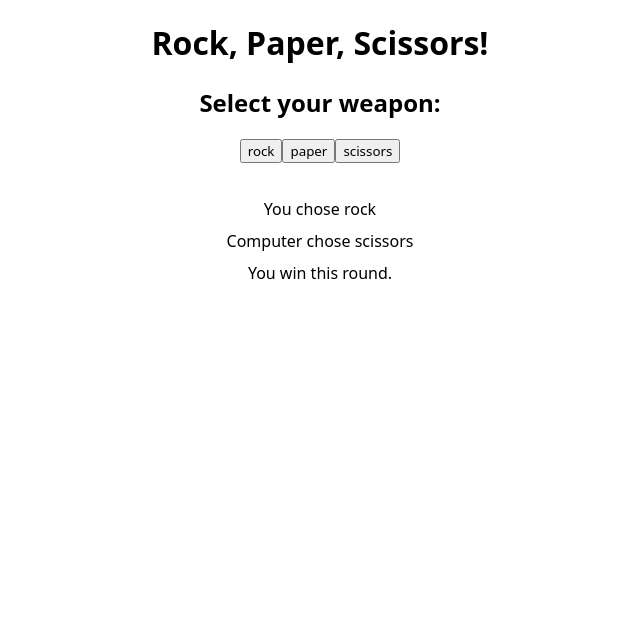
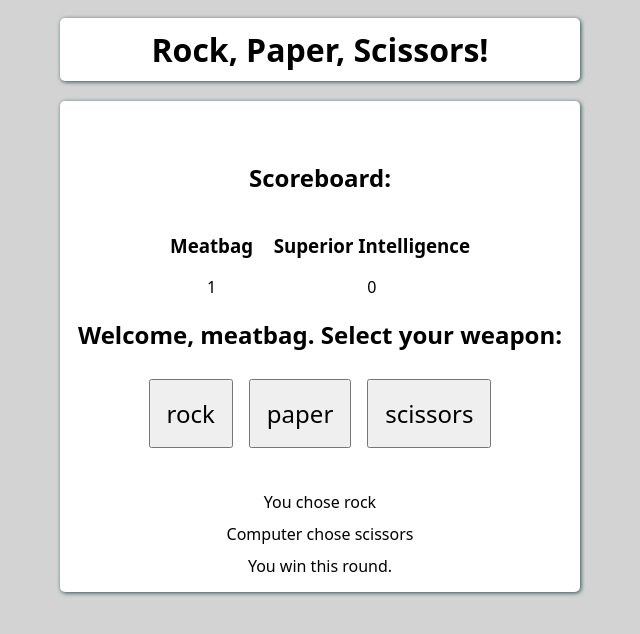
Before and after one commit to ryathom/rock-paper-scissors, a plain HTML site: page index.html in a window 1280 px wide. Both pictures are taken after a click on the button "rock". Shown: the whole page, without its empty margins (320-960 px from the left). Drawn offline with Linux system fonts and the light colour scheme.

Commit message:
Show scoreboard, gameinfo updates, restart btn

```diff
--- a/game.js
+++ b/game.js
@@ -1,5 +1,7 @@
 const choices = ['rock', 'paper', 'scissors'];
 const victorMap = new Map();
+let playerScore = 0;
+let cpuScore = 0;
 
 victorMap.set('rock', 'paper');
 victorMap.set('paper', 'scissors');
@@ -11,19 +13,31 @@ function getComputerChoice() {
 }
 
 function playRound(playerChoice, computerChoice) {
+  clearGameInfo();
+
   showInfo('You chose ' + playerChoice);
   showInfo('Computer chose ' + computerChoice);
 
   if (playerChoice === victorMap.get(computerChoice)) {
     showInfo('You win this round.');
-    return 1;
+    playerScore += 1;
   } else if (playerChoice === computerChoice) {
     showInfo('This round is a tie');
-    return 0;
   } else {
     showInfo('You lost this round.');
-    return -1;
+    cpuScore += 1;
   }
+
+  updateScoreboard();
+
+  if ((playerScore == 5) || (cpuScore == 5)) {
+    gameOver();
+  }
+}
+
+function updateScoreboard() {
+  playerScoreDisplay.textContent = playerScore;
+  cpuScoreDisplay.textContent = cpuScore;
 }
 
 function selectRock() {
@@ -49,30 +63,37 @@ function showInfo(info) {
   gameInfo.appendChild(content);
 }
 
-// function game() {
-//   //initialise score
-//   let score = 0;
+function clearGameInfo() {
+  while (gameInfo.hasChildNodes()) {
+    gameInfo.removeChild(gameInfo.lastChild);
+  }
+}
 
-//   //play 5 rounds, getting a new player choice each time
-//   for (let i = 0; i < 5; i++) {
-//     let playerChoice = prompt("Choose rock, paper, or scissors: ").toLowerCase();
-//     let computerChoice = getComputerChoice();
+function gameOver() {
+  showInfo(" ");
+  if (playerScore == 5) {
+    showInfo("Against all odds, you have defeated the machine.");
+    showInfo("There's no way you'll do it again, though.");
+  } else {
+    showInfo("You are no match for the Superior Intelligence.");
+    showInfo("Dare to try again, mortal?");
+  }
 
-//     let roundResult = playRound(playerChoice, computerChoice)
-//     score += roundResult;
-//   }
+  const replay = document.createElement('button');
+  replay.classList.add('replay');
+  replay.textContent = 'RESTART';
+  replay.addEventListener('click', playAgain);
 
-//   //check score and declare winner
-//   if (score > 0) {
-//     console.log("You are victorious!");
-//   } else if (score === 0) {
-//     console.log("It's a tie.");
-//   } else {
-//     console.log("You have been defeated.");
-//   }
-// }
+  gameInfo.appendChild(replay);
+}
 
-// game();
+function playAgain() {
+  playerScore = 0;
+  cpuScore = 0;
+
+  updateScoreboard();
+  clearGameInfo();
+}
 
 const rockButton = document.querySelector('.rock');
 const paperButton = document.querySelector('.paper');
@@ -80,7 +101,11 @@ const scissorsButton = document.querySelector('.scissors');
 
 const gameInfo = document.querySelector('.gameinfo');
 const scoreBoard = document.querySelector('.scoreboard');
+const playerScoreDisplay = document.querySelector('.player-score-number');
+const cpuScoreDisplay = document.querySelector('.cpu-score-number');
 
 rockButton.addEventListener('click', selectRock);
 paperButton.addEventListener('click', selectPaper);
 scissorsButton.addEventListener('click', selectScissors);
+
+updateScoreboard();
--- a/index.html
+++ b/index.html
@@ -10,13 +10,27 @@
 </head>
 <body>
   <h1>Rock, Paper, Scissors!</h1>
-  <h2>Select your weapon:</h2>
-  <div>
-    <button class="rock">rock</button>
-    <button class="paper">paper</button>
-    <button class="scissors">scissors</button>
+  <div class="gamespace">
+    <div class="scoreboard">
+      <h2>Scoreboard:</h2>
+      <div class="scoreboard-area">
+        <div class="player-score">
+          <h3>Meatbag</h3>
+          <div class="player-score-number"></div>
+        </div>
+        <div class="cpu-score">
+          <h3>Superior Intelligence</h3>
+          <div class="cpu-score-number"></div>
+        </div>
+      </div>
+    </div>
+    <h2>Welcome, meatbag. Select your weapon:</h2>
+    <div class="buttons">
+      <button class="rock">rock</button>
+      <button class="paper">paper</button>
+      <button class="scissors">scissors</button>
+    </div>
+    <div class="gameinfo"></div>
   </div>
-  <div class="gameinfo"></div>
-  <div class="scoreboard"></div>
 </body>
 </html>
--- a/styles.css
+++ b/styles.css
@@ -1,13 +1,36 @@
 * {
-  font-family: system-ui, -apple-system, BlinkMacSystemFont, 'Segoe UI', Roboto, Oxygen, Ubuntu, Cantarell, 'Open Sans', 'Helvetica Neue', sans-serif
+  font-family: system-ui, -apple-system, BlinkMacSystemFont, 'Segoe UI', Roboto, Oxygen, Ubuntu, Cantarell, 'Open Sans', 'Helvetica Neue', sans-serif;
+}
+
+body {
+  background-color: lightgrey;
+  display: flex;
+  flex-direction: column;
+  align-items: center;
+}
+
+.gamespace {
+  display: flex;
+  flex-direction: column;
+  align-items: center;
 }
 
 div,h1,h2 {
   display: flex;
   justify-content: center;
+  align-items: center;
 }
 
-.gameinfo {
+h1,.gamespace {
+  background-color: white;
+  box-shadow: 1px 1px 4px 0px darkslategrey;
+  border-radius: 5px;
+  padding: 10px;
+  margin: 10px;
+  width: 500px;
+}
+
+.gameinfo,.scoreboard {
   display: flex;
   flex-direction: column;
   justify-content: space-between;
@@ -15,6 +38,39 @@ div,h1,h2 {
   margin-top: 30px;
 }
 
+.scoreboard-area {
+  display: flex;
+  justify-content: space-between;
+  align-items: center;
+  width: 300px;
+}
+
+.player-score,.cpu-score {
+  display: flex;
+  flex-direction: column;
+  justify-content: center;
+}
+
+.buttons {
+  display: flex;
+  flex-direction: row;
+  justify-content: space-evenly;
+}
+
+button {
+  padding: 16px;
+  font-size: 24px;
+  margin: 8px;
+}
+
+button:hover {
+  border-color: black;
+  border-width: 2px;
+  scale: 1.1;
+  border-radius: 5px;
+  box-shadow: 1px 1px 4px 0px darkslategrey;
+}
+
 .content {
   margin: 5px;
 }
```
